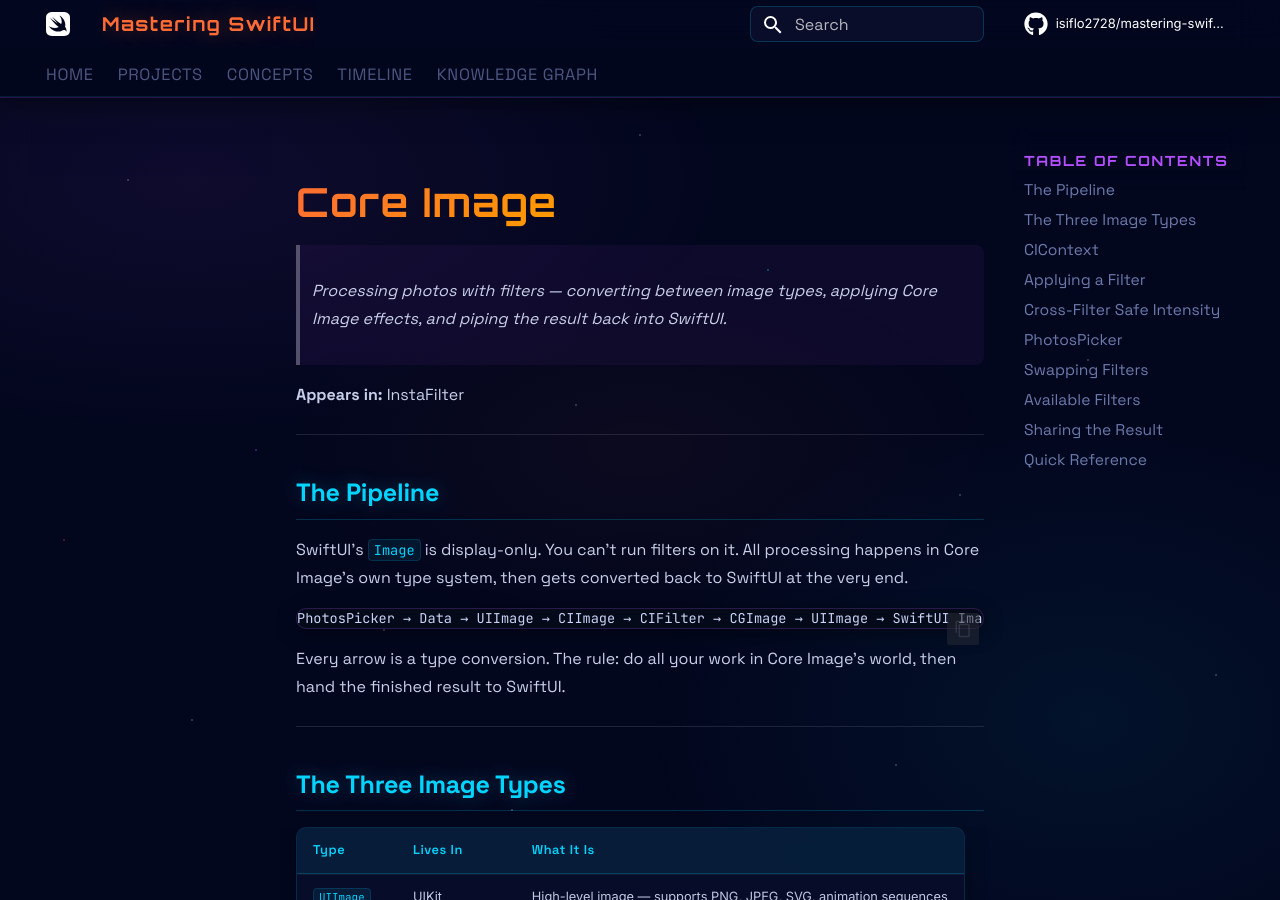
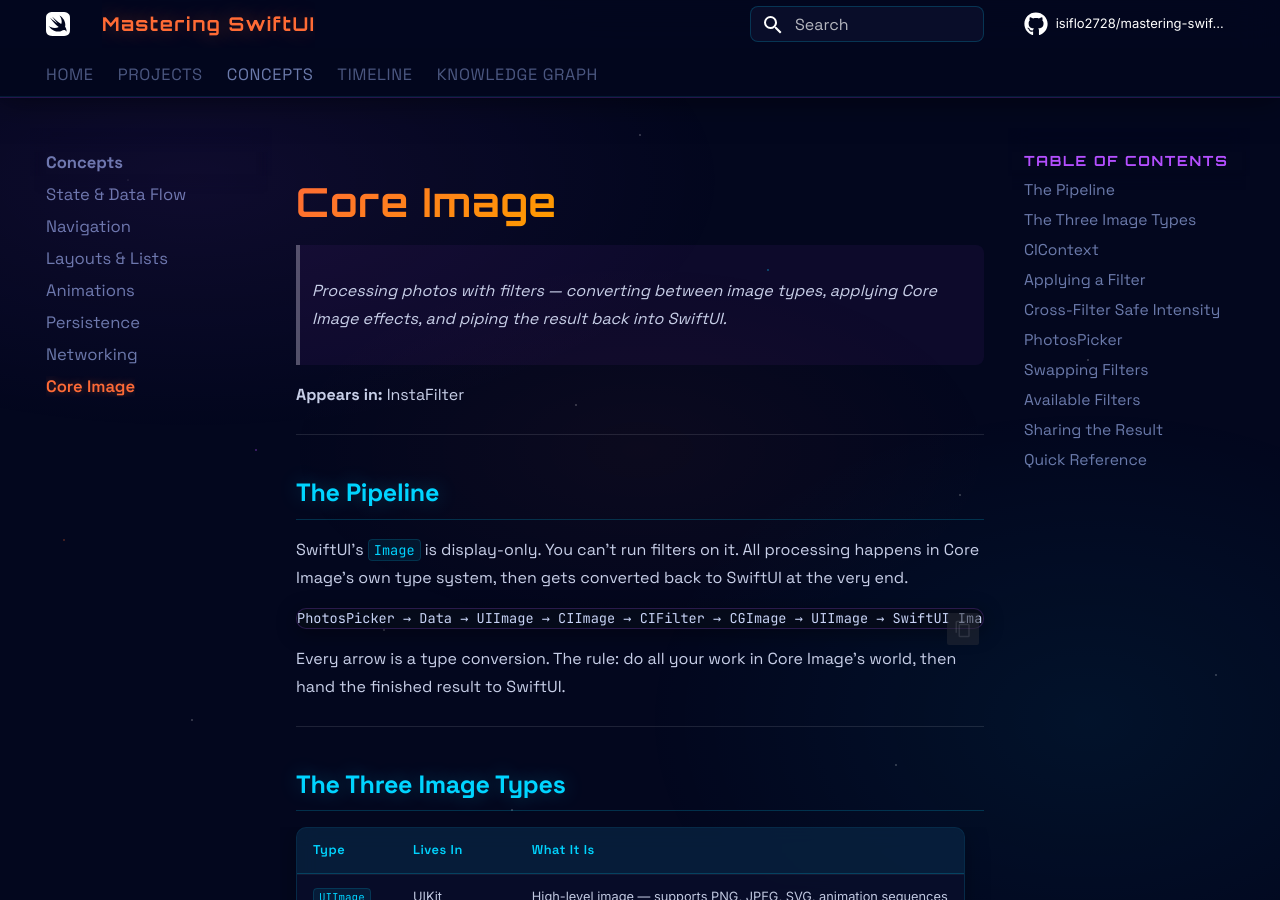
Before and after one commit to isiflo2728/swift-vault, an MkDocs documentation site: the page built from docs/concepts/core-image.md, in a window 1280 px wide and 900 px high. Built offline with MkDocs 1.6.1 and Material for MkDocs 9.7.7, drawn with Linux system fonts in a browser that asks for light colours; comment, search, counter and statistics services are not loaded.

Commit message:
Add Core Image to nav

```diff
--- a/mkdocs.yml
+++ b/mkdocs.yml
@@ -85,6 +85,7 @@ nav:
     - Animations: concepts/animations.md
     - Persistence: concepts/persistence.md
     - Networking: concepts/networking.md
+    - Core Image: concepts/core-image.md
   - Timeline: timeline.md
   - Knowledge Graph: graph.md
 
```
